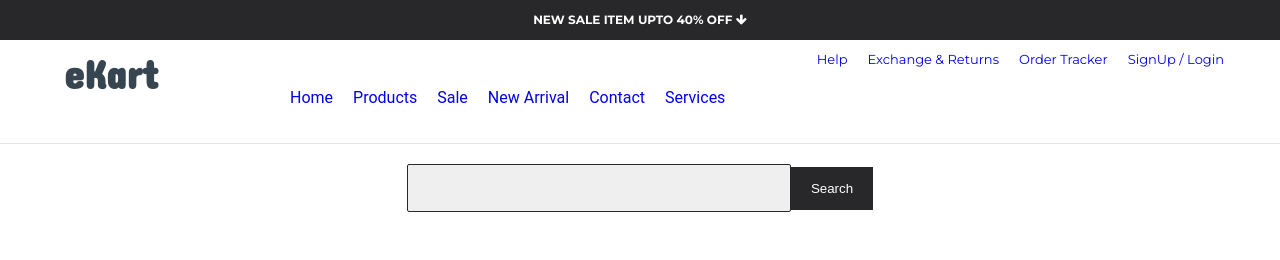
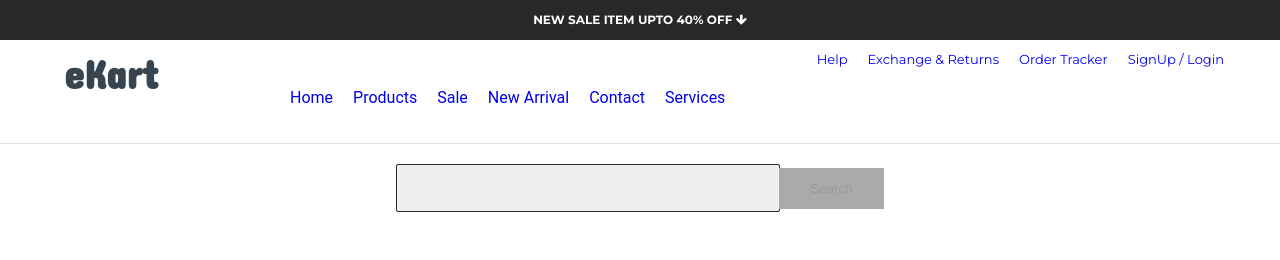
Before and after one commit to AswinSatheesh/angular-ekart-project, an Angular app: page / in a window 1280 px wide. Shown: the top 260 px of the page. Built offline with nearby package versions, Linux system fonts and the light colour scheme.

Commit message:
old changes for main branch , before template reference changes

```diff
--- a/src/app/container/search/search.component.html
+++ b/src/app/container/search/search.component.html
@@ -1,7 +1,7 @@
 <div class="ekart--search--product">
     <input class="ekart-search-product-input" [(ngModel)] = "searchText" (input)="onSearchTextChanged()">
-    <!-- <button [ngClass]="{'btn':true, 'btn-search': searchText,'btn-serach-disabled': !searchText }" [disabled] = "!searchText">Search</button> -->
-    <button class="btn btn-search" >Search</button>
+    <button [ngClass]="{'btn':true, 'btn-search': searchText,'btn-serach-disabled': !searchText }" [disabled] = "!searchText">Search</button>
+
 </div>
 <div class="ekart-search-result-for">
     <p *ngIf="searchText" ><strong>Search result for:</strong> {{searchText}}</p>
```
